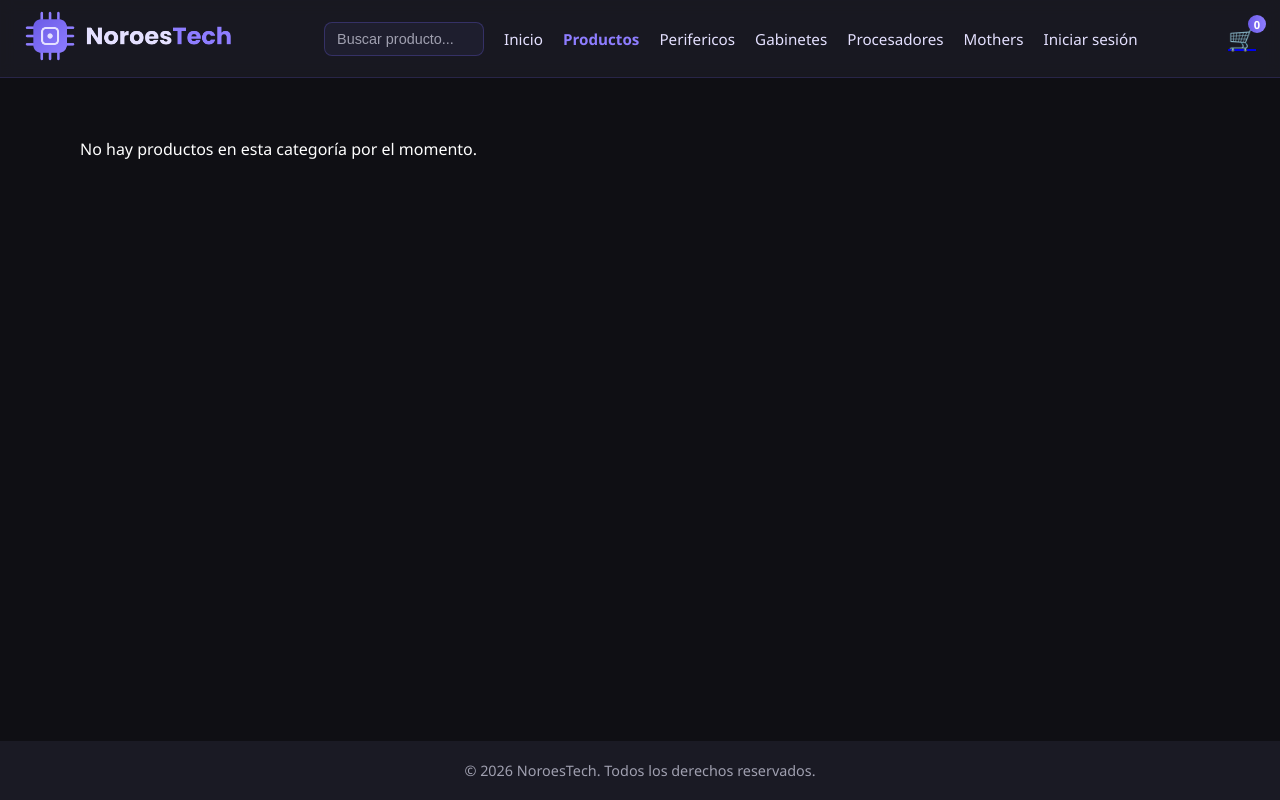
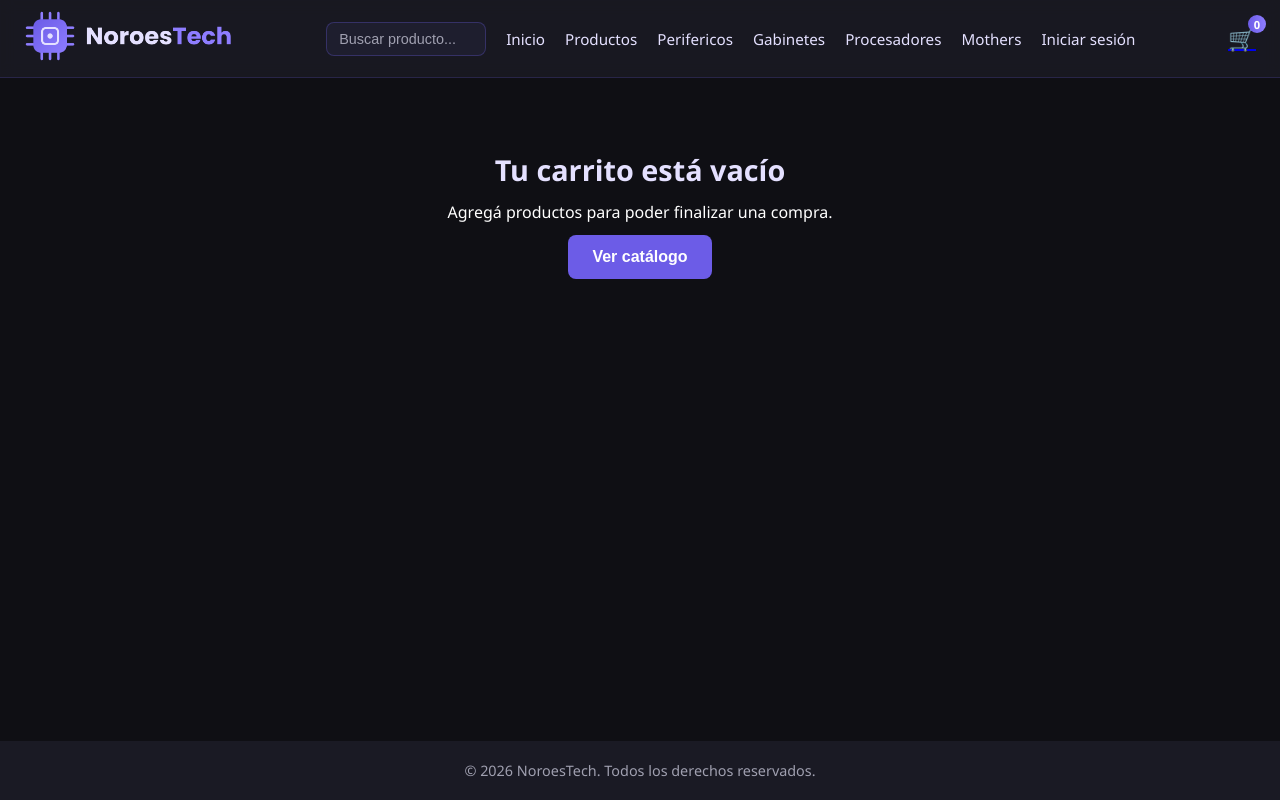
Before and after one commit to EMAGMZ/noroestech, a React (Vite) app: page /checkout in a window 1280 px wide. Before the commit this address led to /productos. Built offline with nearby package versions, Linux system fonts and the light colour scheme; no server answers; the database is empty.

Commit message:
Checkout: mensaje de carrito vacio en lugar de redirigir

```diff
--- a/src/components/Checkout/Checkout.jsx
+++ b/src/components/Checkout/Checkout.jsx
@@ -1,5 +1,5 @@
 import { useState } from 'react'
-import { Navigate, useNavigate } from 'react-router-dom'
+import { useNavigate } from 'react-router-dom'
 import { collection, addDoc, serverTimestamp } from 'firebase/firestore'
 import { db } from '../../firebase/firebaseConfig'
 import { useAuth } from '../../context/AuthContext'
@@ -29,7 +29,13 @@ function Checkout() {
   }
 
   if (cart.length === 0 && !orderId) {
-    return <Navigate to="/productos" replace />
+    return (
+      <div className={styles.confirmacion}>
+        <h2>Tu carrito está vacío</h2>
+        <p>Agregá productos para poder finalizar una compra.</p>
+        <button onClick={() => navigate('/productos')}>Ver catálogo</button>
+      </div>
+    )
   }
 
   const handleChange = (e) => {
@@ -111,7 +117,7 @@ function Checkout() {
   return (
     <div className={styles.checkout}>
       <h1>Finalizar compra</h1>
-      <p>Comprando como {user.email}</p> {/* AGREGADO */}
+      <p>Comprando como {user.email}</p>
       <p>Total a pagar: ${totalPrice.toLocaleString('es-AR')}</p>
 
       <form onSubmit={handleSubmit} className={styles.form}>
```
